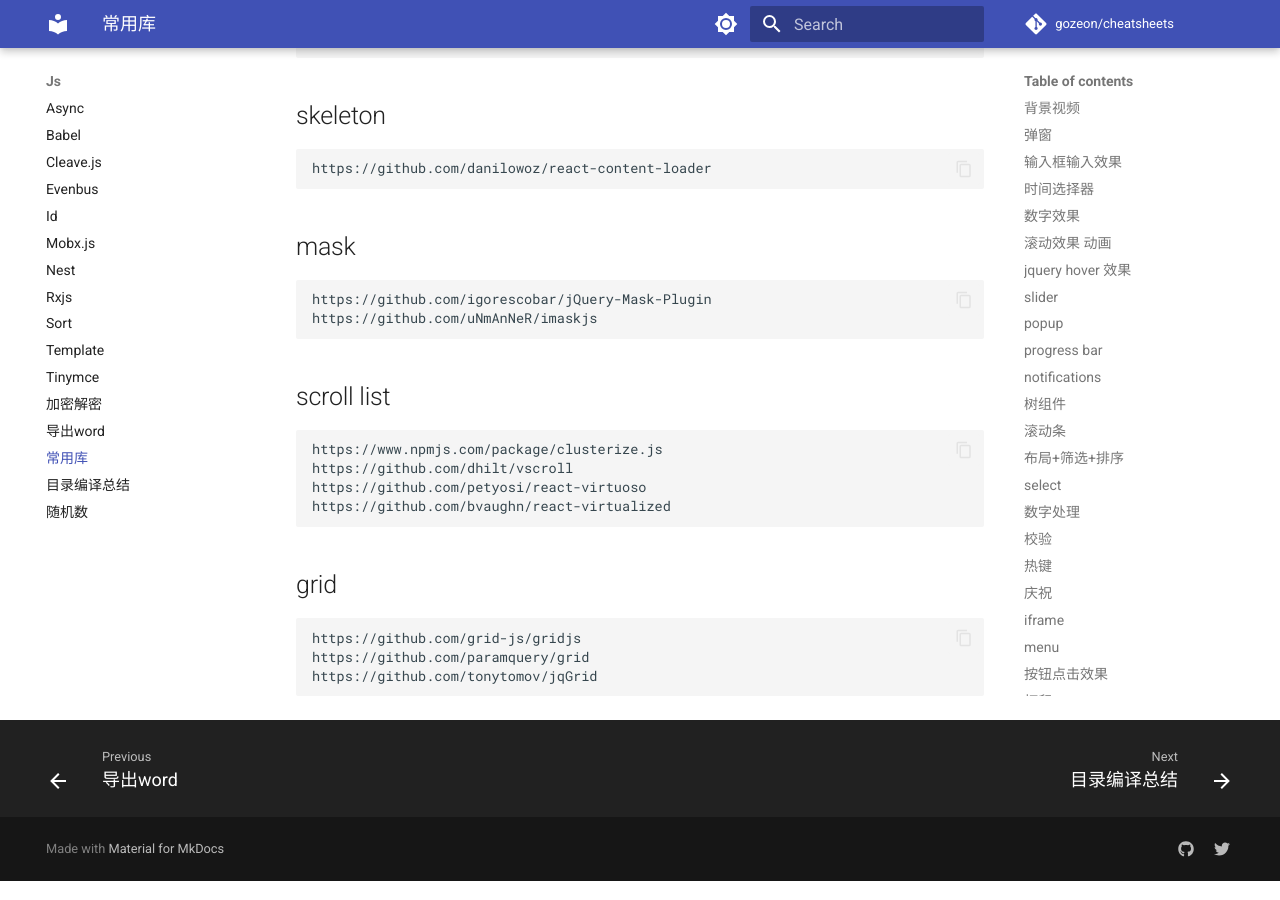
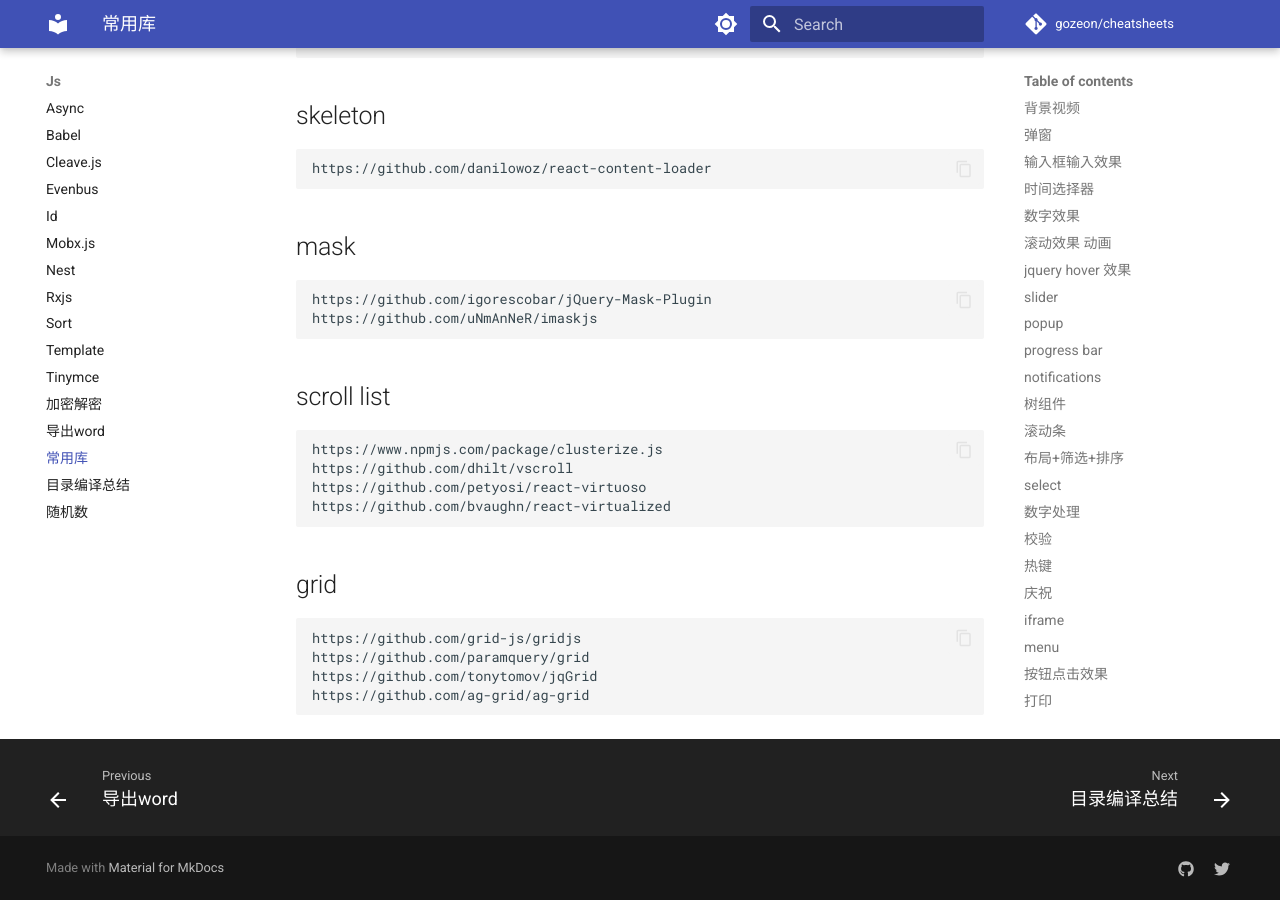
Before and after one commit to gozeon/cheatsheets, an MkDocs documentation site: the page built from docs/js/常用库.md, in a window 1280 px wide and 900 px high, scrolled down 3541 px. Built offline with MkDocs 1.6.1 and Material for MkDocs 9.7.7, drawn with Linux system fonts in a browser that asks for light colours; comment, search, counter and statistics services are not loaded; some of the changed lines change nothing that is shown.

Commit message:
chore: ag-grid

```diff
--- a/docs/js/常用库.md
+++ b/docs/js/常用库.md
@@ -122,3 +122,4 @@
     https://github.com/grid-js/gridjs
     https://github.com/paramquery/grid
     https://github.com/tonytomov/jqGrid
+    https://github.com/ag-grid/ag-grid
```
